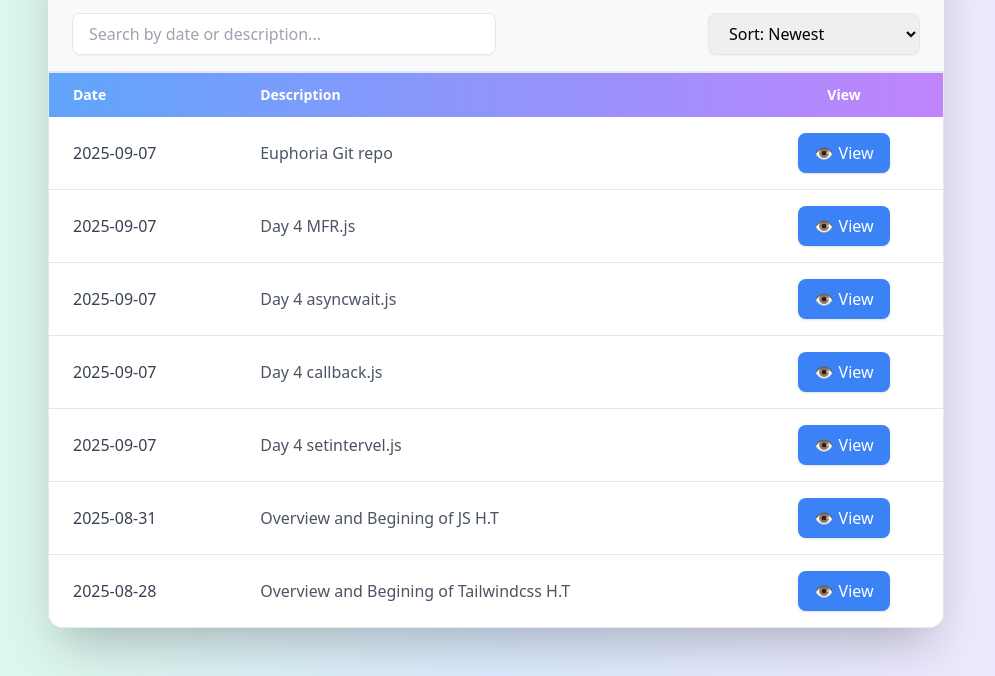
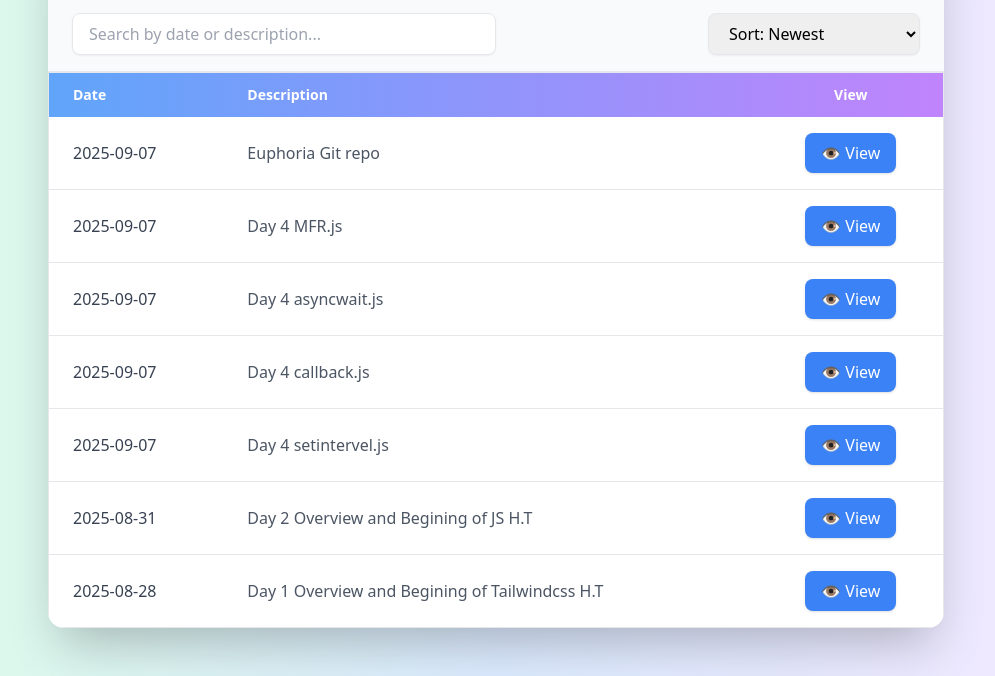
Before and after one commit to Subhom1234/Euphoria-Genx, a plain HTML site: page index.html in a window 1280 px wide. Shown: the part 124-800 px from the top of the page, without its empty margins (144-1139 px from the left). Drawn offline with nearby package versions, Linux system fonts and the light colour scheme.

Commit message:
Update index.html

```diff
--- a/index.html
+++ b/index.html
@@ -49,7 +49,7 @@
         <tbody id="tableBody" class="divide-y divide-gray-200">
           <tr class="hover:bg-blue-50 hover:shadow-md transition duration-300">
             <td class="px-6 py-4 text-gray-700">2025-08-28</td>
-            <td class="px-6 py-4 text-gray-600">Overview and Begining of Tailwindcss H.T</td>
+            <td class="px-6 py-4 text-gray-600">Day 1 Overview and Begining of Tailwindcss H.T</td>
             <td class="px-6 py-4 text-center">
               <button onclick="openLink('https://subhom1234.github.io/Euphoria-Genx/Live_class_project/day1_28.08.2025_Tailwindcss_bigining/index.html')"
                 class="bg-blue-500 hover:bg-blue-600 text-white px-4 py-2 rounded-lg shadow transform hover:scale-105 hover:animate-pulse transition">
@@ -67,7 +67,7 @@
 
            <tr class="hover:bg-blue-50 hover:shadow-md transition duration-300">
             <td class="px-6 py-4 text-gray-700">2025-08-31</td>
-            <td class="px-6 py-4 text-gray-600">Overview and Begining of JS H.T</td>
+            <td class="px-6 py-4 text-gray-600">Day 2 Overview and Begining of JS H.T</td>
             <td class="px-6 py-4 text-center">
               <button onclick="openLink('https://subhom1234.github.io/Euphoria-Genx/Live_class_project/2nd_day_js_practice/task.js')"
                 class="bg-blue-500 hover:bg-blue-600 text-white px-4 py-2 rounded-lg shadow transform hover:scale-105 hover:animate-pulse transition">
```
